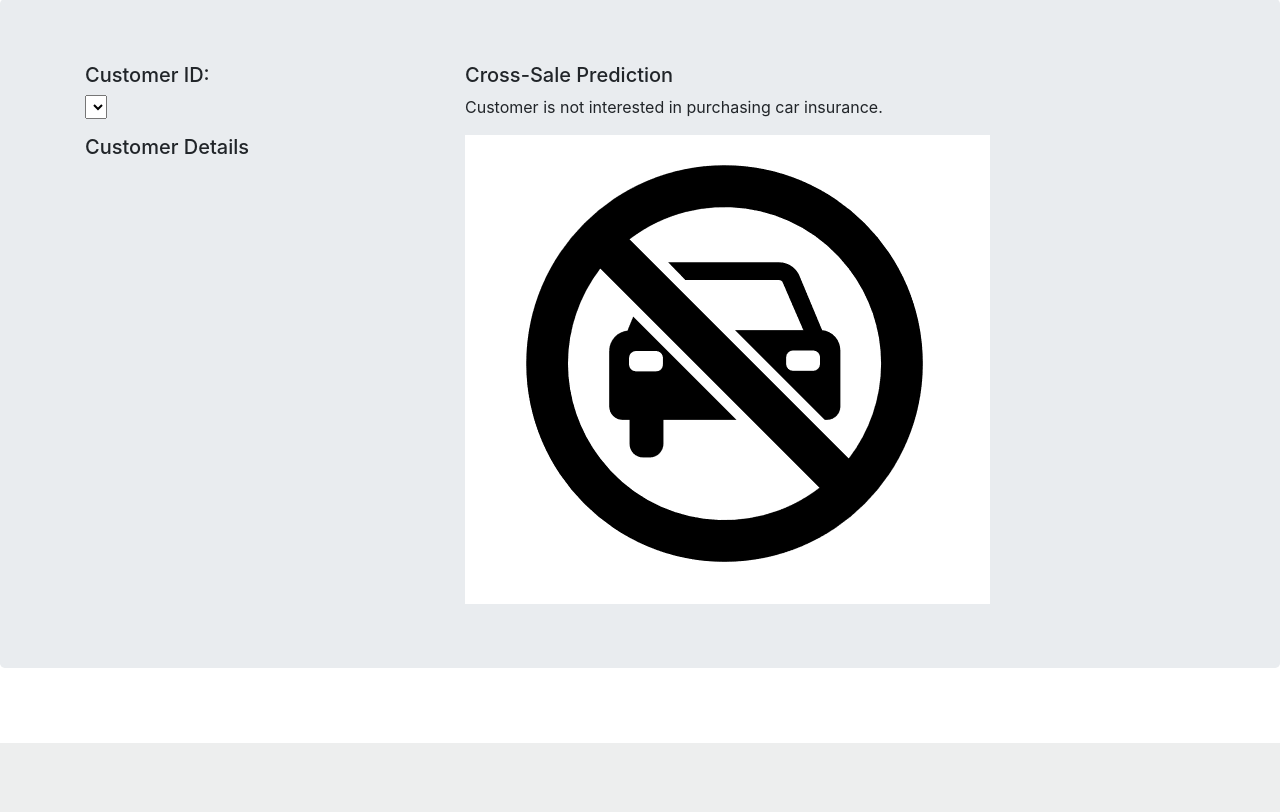
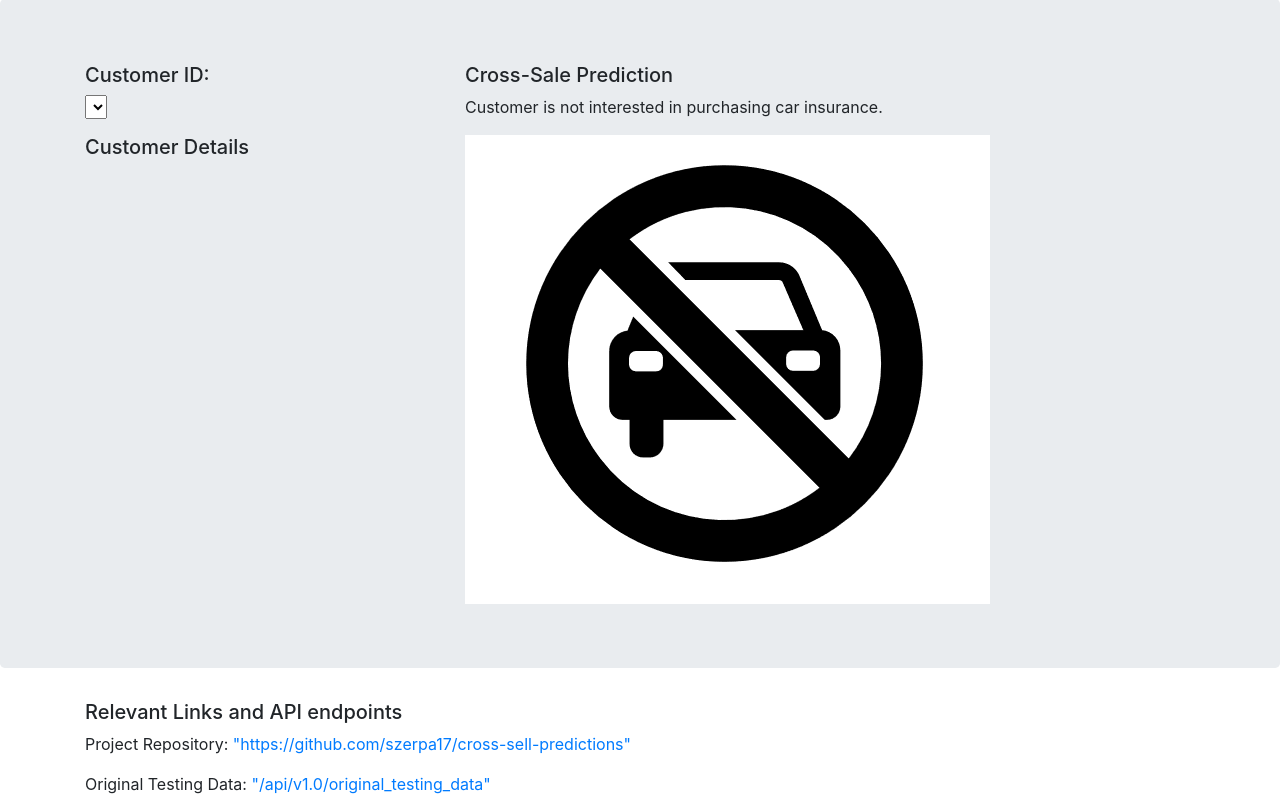
Before and after one commit to szerpa17/cross-sell-predictions, a Flask app: page / in a window 1280 px wide. Shown: the part 57-869 px from the top of the page. Before the commit the page ends 800 px from the top, so only its background shows below. Run offline with Flask 2, Linux system fonts and the light colour scheme; data that the repository does not hold is empty; some libraries are stand-ins or nearby versions.

Commit message:
added repo and original testing data api links

```diff
--- a/templates/layout.html
+++ b/templates/layout.html
@@ -88,7 +88,6 @@
 
 
 
-
     <!-- jQuery, Popper.js, and Bootstrap JS -->
     <script src="https://code.jquery.com/jquery-3.5.1.slim.min.js"
         integrity="sha384-DfXdz2htPH0lsSSs5nCTpuj/zy4C+OGpamoFVy38MVBnE+IbbVYUew+OrCXaRkfj"
--- a/templates/modules/project_links.html
+++ b/templates/modules/project_links.html
@@ -1,5 +1,9 @@
 {% block project_links %}
-
+<div id="projectLinks">
+    <h5>Relevant Links and API endpoints</h5>
+    <p>Project Repository: <a href="https://github.com/szerpa17/cross-sell-predictions">"https://github.com/szerpa17/cross-sell-predictions"</a></p>
+    <p>Original Testing Data: <a href="/api/v1.0/original_testing_data">"/api/v1.0/original_testing_data"</a></p>
+  </div>
 
 
 {% endblock project_links %}
```
